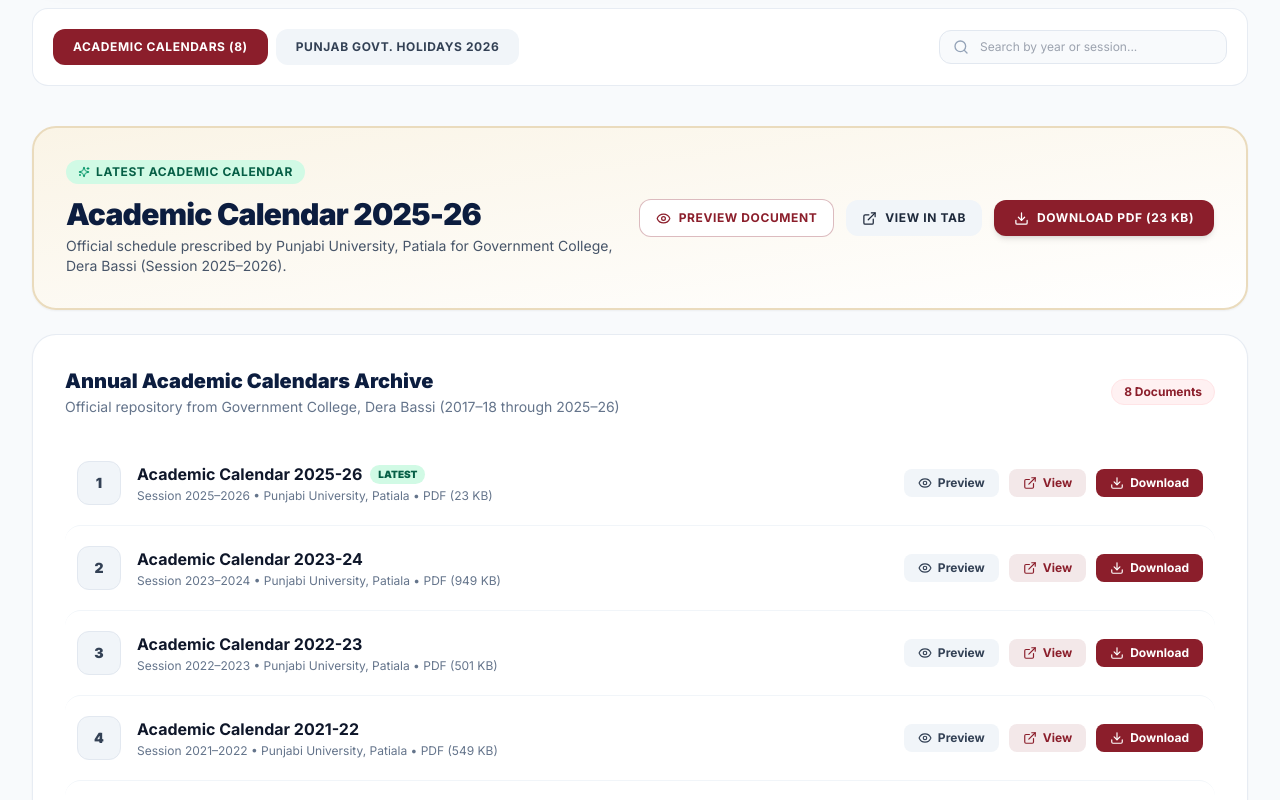
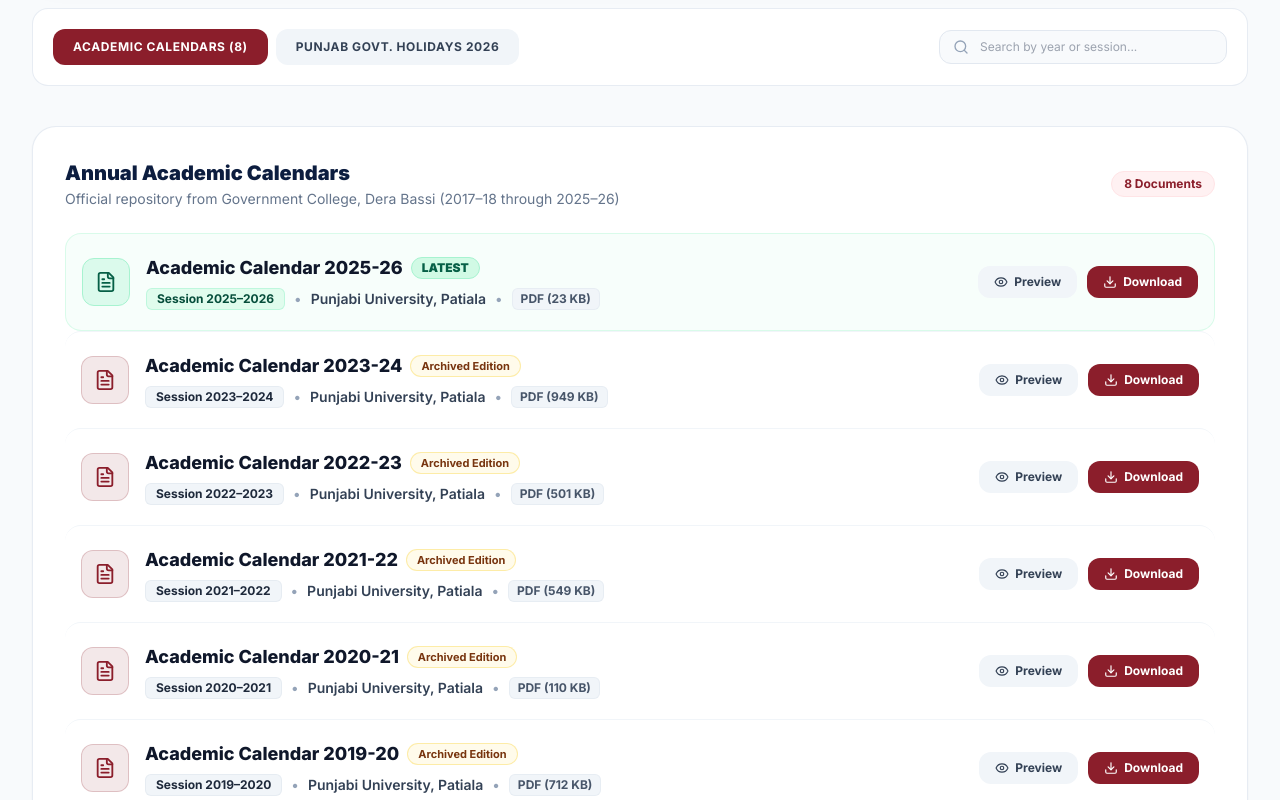
Before and after one commit to rahulweb017-ship-it/Govt-Collage-Derabassi, a React (Vite) app: page /about/calendar in a window 1280 px wide. Shown: the part 640-1440 px from the top of the page. Built offline with nearby package versions, Linux system fonts and the light colour scheme.

Commit message:
Remove repeated calendar card, remove numbered point badges, and remove View button

```diff
--- a/src/pages/AcademicCalendarPage.jsx
+++ b/src/pages/AcademicCalendarPage.jsx
@@ -5,9 +5,7 @@
   FileText,
   Eye,
   Search,
-  ExternalLink,
   Home,
-  Sparkles,
   X
 } from 'lucide-react';
 import { Link } from 'react-router-dom';
@@ -107,8 +105,6 @@
     cal.session.toLowerCase().includes(searchTerm.toLowerCase())
   );
 
-  const latestCalendar = officialCalendars.find(c => c.isLatest) || officialCalendars[0];
-
   return (
     <div className="min-h-screen bg-slate-50 pt-8 sm:pt-12 pb-24 font-sans text-slate-800">
       <div className="max-w-7xl mx-auto px-4 sm:px-6 lg:px-8 space-y-10">
@@ -185,61 +181,13 @@
           )}
         </div>
 
-        {/* TAB 1: ALL ACADEMIC CALENDARS (MAIN SOURCED REPOSITORY) */}
+        {/* MAIN OFFICIAL ARCHIVE (Matches gcderabassi.ac.in/calender.php) */}
         {activeTab === 'all' && (
-          <div className="space-y-6">
-
-            {/* FEATURED CARD: LATEST 2025-26 */}
-            <div className="bg-gradient-to-br from-[#FAF4E6] to-white rounded-3xl p-6 sm:p-8 border-2 border-[#EADBBD] shadow-sm relative overflow-hidden">
-              <div className="flex flex-col lg:flex-row lg:items-center justify-between gap-6">
-                <div>
-                  <div className="inline-flex items-center gap-1.5 bg-emerald-100 text-emerald-800 px-3 py-1 rounded-full text-xs font-bold uppercase tracking-wider mb-3">
-                    <Sparkles size={12} className="text-emerald-600" />
-                    <span>Latest Academic Calendar</span>
-                  </div>
-                  <h2 className="text-2xl sm:text-3xl font-black text-[#0C1D3F] tracking-tight">
-                    {latestCalendar.title}
-                  </h2>
-                  <p className="text-slate-600 text-sm mt-1">
-                    Official schedule prescribed by Punjabi University, Patiala for Government College, Dera Bassi (Session 2025–2026).
-                  </p>
-                </div>
-
-                <div className="flex flex-wrap items-center gap-3 shrink-0">
-                  <button
-                    onClick={() => setPreviewPdf(latestCalendar)}
-                    className="inline-flex items-center gap-2 bg-white text-[#8B1E2B] hover:bg-rose-50 border border-[#8B1E2B]/30 px-4 py-2.5 rounded-xl font-bold text-xs uppercase tracking-wider transition-all shadow-xs"
-                  >
-                    <Eye size={15} />
-                    <span>Preview Document</span>
-                  </button>
-                  <a
-                    href={latestCalendar.file}
-                    target="_blank"
-                    rel="noopener noreferrer"
-                    className="inline-flex items-center gap-2 bg-slate-100 hover:bg-slate-200 text-slate-800 px-4 py-2.5 rounded-xl font-bold text-xs uppercase tracking-wider transition-all"
-                  >
-                    <ExternalLink size={15} />
-                    <span>View in Tab</span>
-                  </a>
-                  <a
-                    href={latestCalendar.file}
-                    download
-                    className="inline-flex items-center gap-2 bg-[#8B1E2B] hover:bg-[#601520] text-white px-5 py-2.5 rounded-xl font-bold text-xs uppercase tracking-wider transition-all shadow-md"
-                  >
-                    <Download size={15} />
-                    <span>Download PDF ({latestCalendar.size})</span>
-                  </a>
-                </div>
-              </div>
-            </div>
-
-            {/* FULL OFFICIAL ARCHIVE GRID (Matches gcderabassi.ac.in/calender.php) */}
           <div className="bg-white rounded-3xl p-6 sm:p-8 border border-slate-200/80 shadow-sm">
             <div className="flex items-center justify-between mb-6">
               <div>
                 <h3 className="text-lg sm:text-xl font-black text-[#0C1D3F]">
-                    Annual Academic Calendars Archive
+                  Annual Academic Calendars
                 </h3>
                 <p className="text-xs sm:text-sm text-slate-500 mt-0.5">
                   Official repository from Government College, Dera Bassi (2017–18 through 2025–26)
@@ -251,37 +199,63 @@
             </div>
 
             <div className="divide-y divide-slate-100">
-                {filteredCalendars.map((calendar, index) => (
+              {filteredCalendars.map((calendar) => (
                 <div
                   key={calendar.id}
-                    className="py-4.5 sm:py-5 flex flex-col sm:flex-row sm:items-center justify-between gap-4 hover:bg-slate-50/80 px-3 rounded-2xl transition-colors"
+                  className={`py-4.5 sm:py-5 flex flex-col sm:flex-row sm:items-center justify-between gap-4 px-4 rounded-2xl transition-all ${
+                    calendar.isLatest
+                      ? 'bg-emerald-50/40 hover:bg-emerald-50/70 border border-emerald-100/80 shadow-xs'
+                      : 'hover:bg-slate-50/90'
+                  }`}
                 >
                   <div className="flex items-center gap-4">
-                      <div className="w-11 h-11 rounded-xl bg-slate-100 text-slate-700 flex items-center justify-center shrink-0 border border-slate-200 font-black text-sm">
-                        {index + 1}
+                    <div className={`w-12 h-12 rounded-xl flex items-center justify-center shrink-0 border transition-colors ${
+                      calendar.isLatest
+                        ? 'bg-emerald-100/70 text-emerald-800 border-emerald-200'
+                        : 'bg-[#8B1E2B]/10 text-[#8B1E2B] border-[#8B1E2B]/20'
+                    }`}>
+                      <FileText size={22} />
                     </div>
                     <div>
-                        <div className="flex items-center gap-2">
-                          <h4 className="font-bold text-slate-900 text-base">
+                      <div className="flex flex-wrap items-center gap-2">
+                        <h4 className="font-extrabold text-slate-900 text-base sm:text-lg">
                           {calendar.title}
                         </h4>
-                          {calendar.isLatest && (
-                            <span className="bg-emerald-100 text-emerald-800 text-[10px] font-black uppercase px-2 py-0.5 rounded-full">
+                        {calendar.isLatest ? (
+                          <span className="bg-emerald-100 text-emerald-800 text-xs font-black uppercase px-2.5 py-0.5 rounded-full border border-emerald-200 shadow-xs">
                             Latest
+                          </span>
+                        ) : (
+                          <span className="bg-amber-50 text-amber-900 text-[11px] font-bold px-2.5 py-0.5 rounded-full border border-amber-200/70">
+                            Archived Edition
                           </span>
                         )}
                       </div>
-                        <p className="text-xs text-slate-500 mt-0.5">
-                          {calendar.session} • Punjabi University, Patiala • PDF ({calendar.size})
-                        </p>
+                      <div className="flex flex-wrap items-center gap-x-2.5 gap-y-1 text-xs sm:text-sm mt-1.5 font-medium">
+                        <span className={`inline-flex items-center font-bold px-2.5 py-0.5 rounded-md text-xs sm:text-xs ${
+                          calendar.isLatest
+                            ? 'bg-emerald-100/60 text-emerald-900 border border-emerald-200/60'
+                            : 'bg-slate-100 text-slate-800 border border-slate-200/70'
+                        }`}>
+                          {calendar.session}
+                        </span>
+                        <span className="text-slate-400 font-black">•</span>
+                        <span className="text-slate-700 font-semibold">
+                          Punjabi University, Patiala
+                        </span>
+                        <span className="text-slate-400 font-black">•</span>
+                        <span className="inline-flex items-center font-bold text-slate-600 bg-slate-100 px-2 py-0.5 rounded-md text-xs border border-slate-200/60">
+                          PDF ({calendar.size})
+                        </span>
+                      </div>
                     </div>
                   </div>
 
-                    {/* Action buttons */}
+                  {/* Action buttons (View button removed, keeping Preview & Download) */}
                   <div className="flex items-center gap-2.5 sm:self-center ml-15 sm:ml-0">
                     <button
                       onClick={() => setPreviewPdf(calendar)}
-                        className="inline-flex items-center gap-1.5 px-3.5 py-1.5 bg-slate-100 hover:bg-slate-200 text-slate-700 rounded-lg text-xs font-bold transition-colors"
+                      className="inline-flex items-center gap-1.5 px-4 py-2 bg-slate-100 hover:bg-slate-200 text-slate-700 rounded-xl text-xs font-bold transition-colors"
                       title="Preview PDF"
                     >
                       <Eye size={14} />
@@ -289,18 +263,8 @@
                     </button>
                     <a
                       href={calendar.file}
-                        target="_blank"
-                        rel="noopener noreferrer"
-                        className="inline-flex items-center gap-1.5 px-3.5 py-1.5 bg-[#8B1E2B]/10 hover:bg-[#8B1E2B]/20 text-[#8B1E2B] rounded-lg text-xs font-bold transition-colors"
-                        title="View PDF"
-                      >
-                        <ExternalLink size={14} />
-                        <span>View</span>
-                      </a>
-                      <a
-                        href={calendar.file}
                       download
-                        className="inline-flex items-center gap-1.5 px-3.5 py-1.5 bg-[#8B1E2B] hover:bg-[#601520] text-white rounded-lg text-xs font-bold transition-colors shadow-xs"
+                      className="inline-flex items-center gap-1.5 px-4 py-2 bg-[#8B1E2B] hover:bg-[#601520] text-white rounded-xl text-xs font-bold transition-colors shadow-xs"
                       title="Download PDF"
                     >
                       <Download size={14} />
@@ -311,11 +275,9 @@
               ))}
             </div>
           </div>
-
-          </div>
         )}
 
-        {/* TAB 2: PUNJAB GOVT HOLIDAYS */}
+        {/* TAB: PUNJAB GOVT HOLIDAYS */}
         {activeTab === 'holidays' && (
           <div className="bg-white rounded-3xl p-6 sm:p-10 border border-slate-200/80 shadow-sm space-y-6">
             <div className="flex flex-col sm:flex-row sm:items-center justify-between gap-4 border-b border-slate-100 pb-6">
@@ -378,17 +340,8 @@
                 <div className="flex items-center gap-2">
                   <a
                     href={previewPdf.file}
-                    target="_blank"
-                    rel="noopener noreferrer"
-                    className="inline-flex items-center gap-1 text-xs font-bold text-slate-700 bg-white hover:bg-slate-100 px-3 py-1.5 rounded-lg border border-slate-200 transition-colors"
-                  >
-                    <ExternalLink size={13} />
-                    <span>Open in Tab</span>
-                  </a>
-                  <a
-                    href={previewPdf.file}
                     download
-                    className="inline-flex items-center gap-1 text-xs font-bold text-white bg-[#8B1E2B] hover:bg-[#601520] px-3 py-1.5 rounded-lg transition-colors"
+                    className="inline-flex items-center gap-1 text-xs font-bold text-white bg-[#8B1E2B] hover:bg-[#601520] px-3.5 py-1.5 rounded-lg transition-colors shadow-xs"
                   >
                     <Download size={13} />
                     <span>Download</span>
```
Lines whose indentation alone changed are shown as unchanged.
